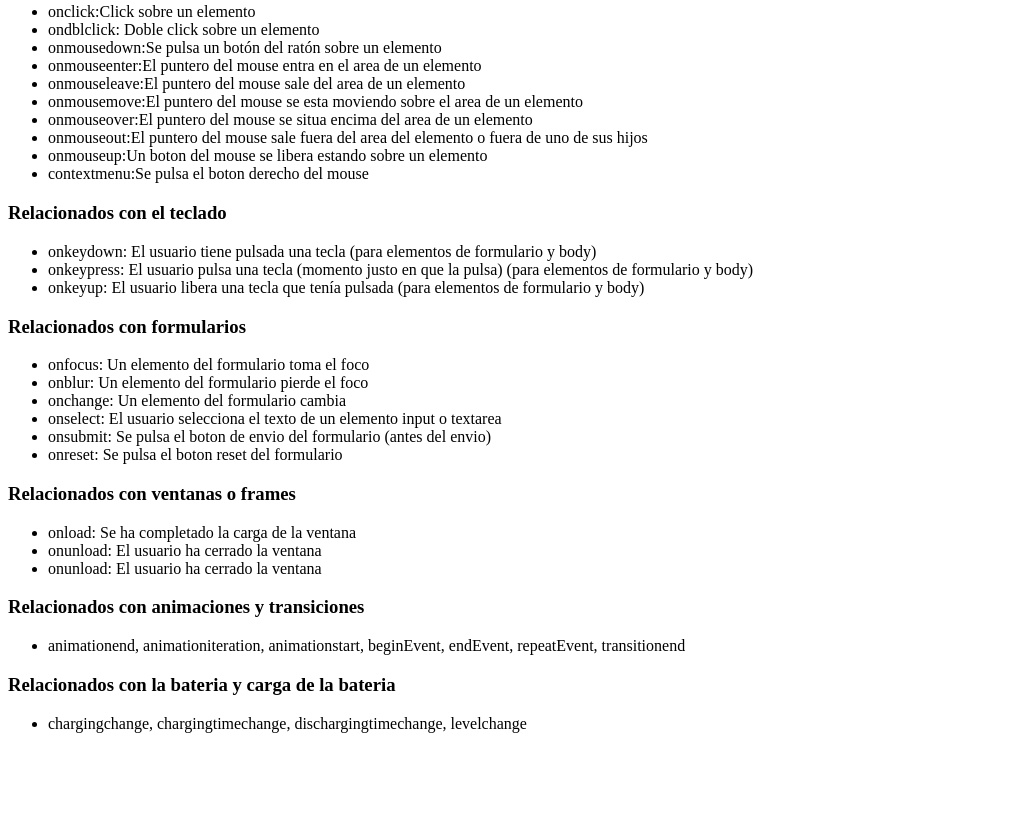
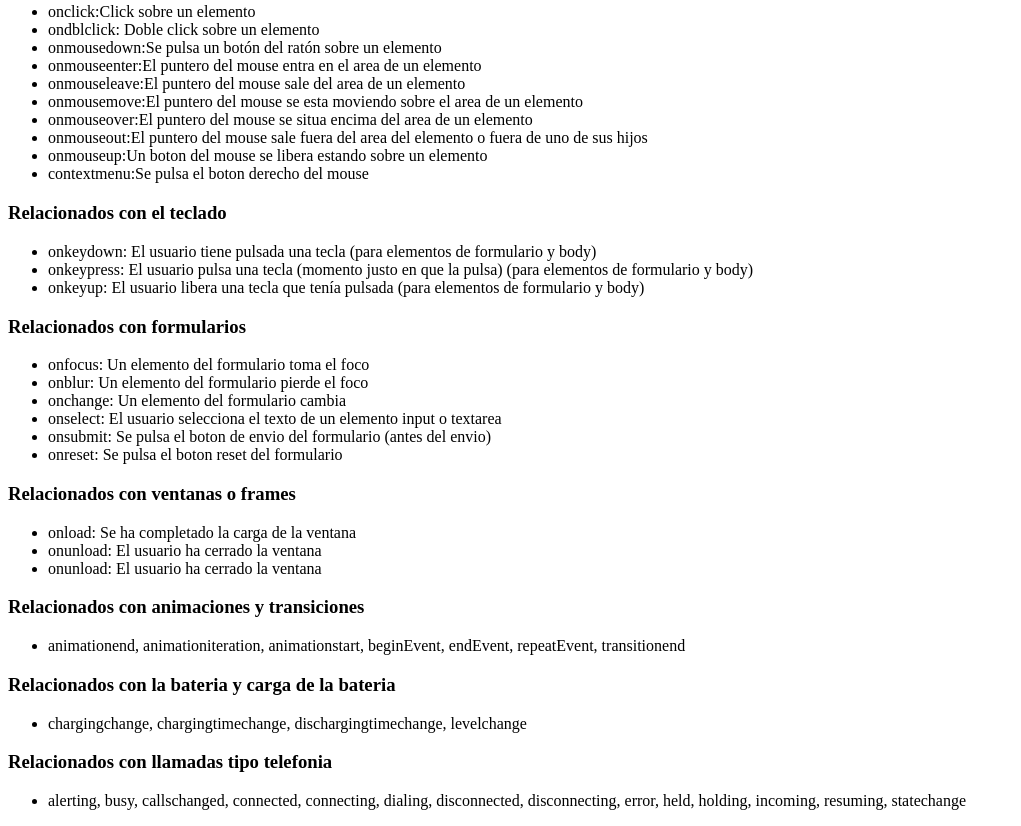
Before and after one commit to alejo1765/InvestigacionJs, a plain HTML site: page index.html in a window 1280 px wide. Shown: the part 2132-2958 px from the top of the page, without its empty margins (0-1021 px from the left). Before the commit the page ends 2881 px from the top, so only its background shows below. Drawn offline with Linux system fonts and the light colour scheme.

Commit message:
Agrego tabla (relaciones con las llamadas) respuesta 8

```diff
--- a/index.html
+++ b/index.html
@@ -143,6 +143,12 @@
               <ul>
                 <li>chargingchange, chargingtimechange, dischargingtimechange, levelchange</li>
               </ul>
+              <h3>Relacionados con llamadas tipo telefonia</h3>
+              <ul>
+                <li>alerting, busy, callschanged, connected, connecting, dialing, disconnected, disconnecting, error, held, holding, incoming, resuming, statechange
+                </li>
+              </ul>
+
 
         </div>
         <div class="rta9"></div>
```
